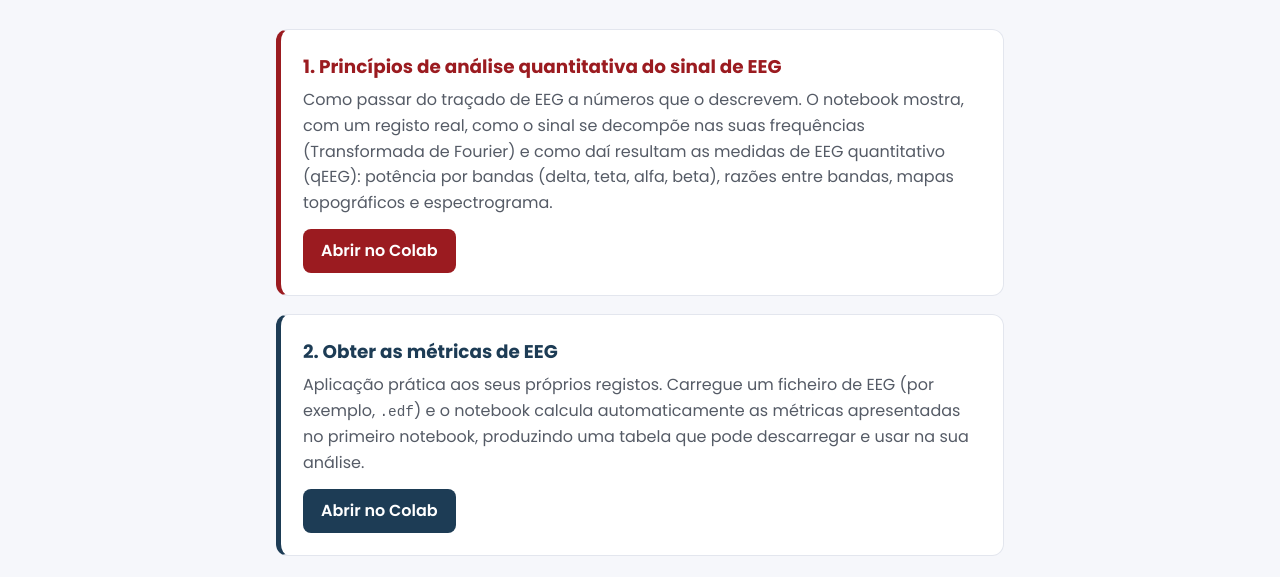
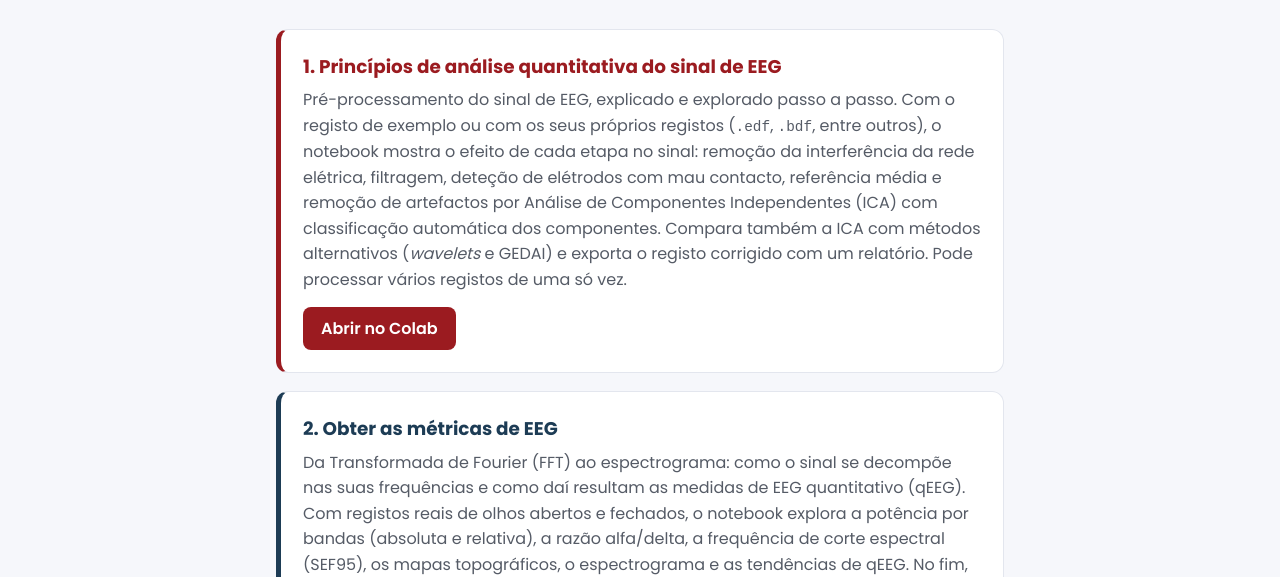
Before and after one commit to AnaLuciaRocha/eeg_course, a plain HTML site: page docs/index.html in a window 1280 px wide. Shown: the part 375-952 px from the top of the page. Drawn offline with Linux system fonts and the light colour scheme.

Commit message:
update docs

```diff
--- a/docs/index.html
+++ b/docs/index.html
@@ -88,13 +88,13 @@
 
   <div class="card">
     <h2>1. Princípios de análise quantitativa do sinal de EEG</h2>
-    <p>Como passar do traçado de EEG a números que o descrevem. O notebook mostra, com um registo real, como o sinal se decompõe nas suas frequências (Transformada de Fourier) e como daí resultam as medidas de EEG quantitativo (qEEG): potência por bandas (delta, teta, alfa, beta), razões entre bandas, mapas topográficos e espectrograma.</p>
+    <p>Pré-processamento do sinal de EEG, explicado e explorado passo a passo. Com o registo de exemplo ou com os seus próprios registos (<code>.edf</code>, <code>.bdf</code>, entre outros), o notebook mostra o efeito de cada etapa no sinal: remoção da interferência da rede elétrica, filtragem, deteção de elétrodos com mau contacto, referência média e remoção de artefactos por Análise de Componentes Independentes (ICA) com classificação automática dos componentes. Compara também a ICA com métodos alternativos (<i>wavelets</i> e GEDAI) e exporta o registo corrigido com um relatório. Pode processar vários registos de uma só vez.</p>
     <a class="button" href="https://colab.research.google.com/drive/19QVw9GL_lCTqnTzkDQIHGkBA3hkGxEIS?usp=sharing" target="_blank">Abrir no Colab</a>
   </div>
 
   <div class="card">
     <h2>2. Obter as métricas de EEG</h2>
-    <p>Aplicação prática aos seus próprios registos. Carregue um ficheiro de EEG (por exemplo, <code>.edf</code>) e o notebook calcula automaticamente as métricas apresentadas no primeiro notebook, produzindo uma tabela que pode descarregar e usar na sua análise.</p>
+    <p>Da Transformada de Fourier (FFT) ao espectrograma: como o sinal se decompõe nas suas frequências e como daí resultam as medidas de EEG quantitativo (qEEG). Com registos reais de olhos abertos e fechados, o notebook explora a potência por bandas (absoluta e relativa), a razão alfa/delta, a frequência de corte espectral (SEF95), os mapas topográficos, o espectrograma e as tendências de qEEG. No fim, aplica as mesmas medidas aos seus próprios registos, discute quando é que podem enganar e exporta uma tabela (CSV) para análise posterior.</p>
     <a class="button" href="https://colab.research.google.com/drive/1IEG1wC_pzFXDPoEGq1y-uaDpR1isVJhq?usp=sharing" target="_blank">Abrir no Colab</a>
   </div>
 
```
